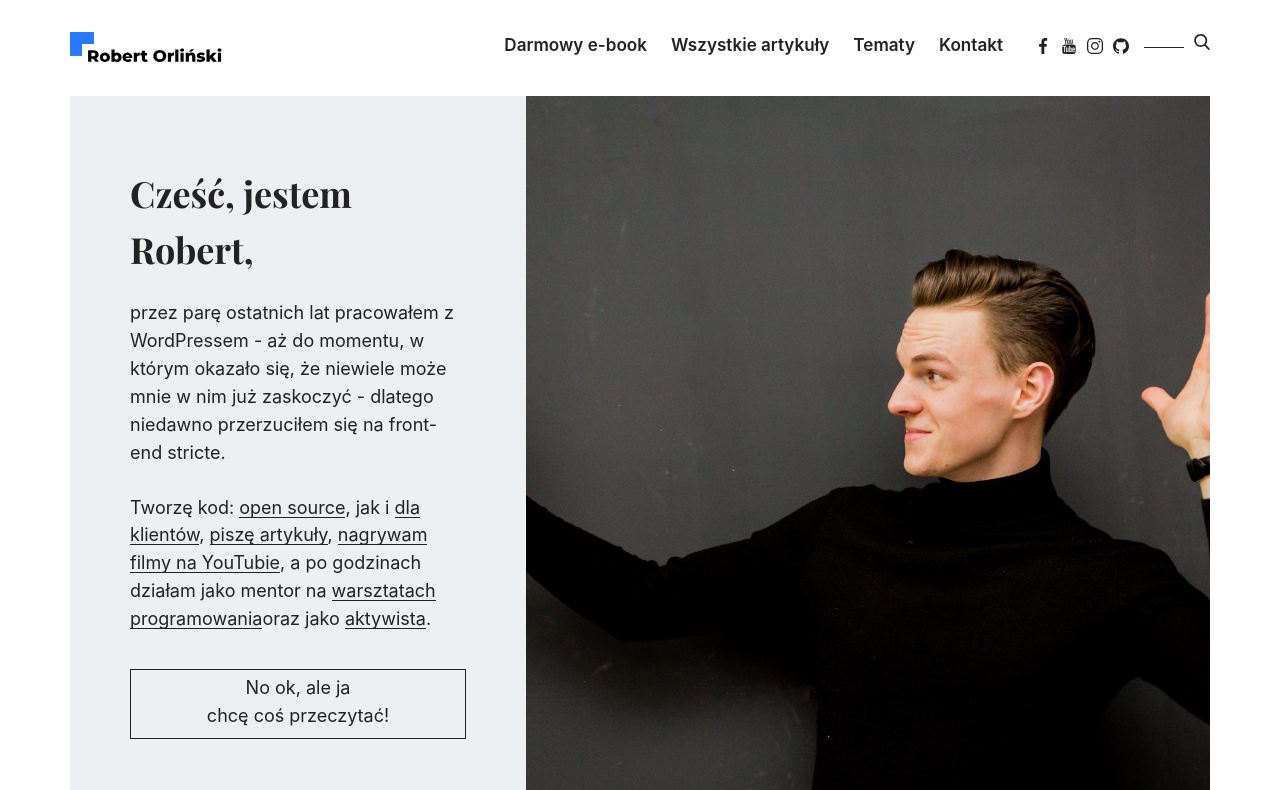
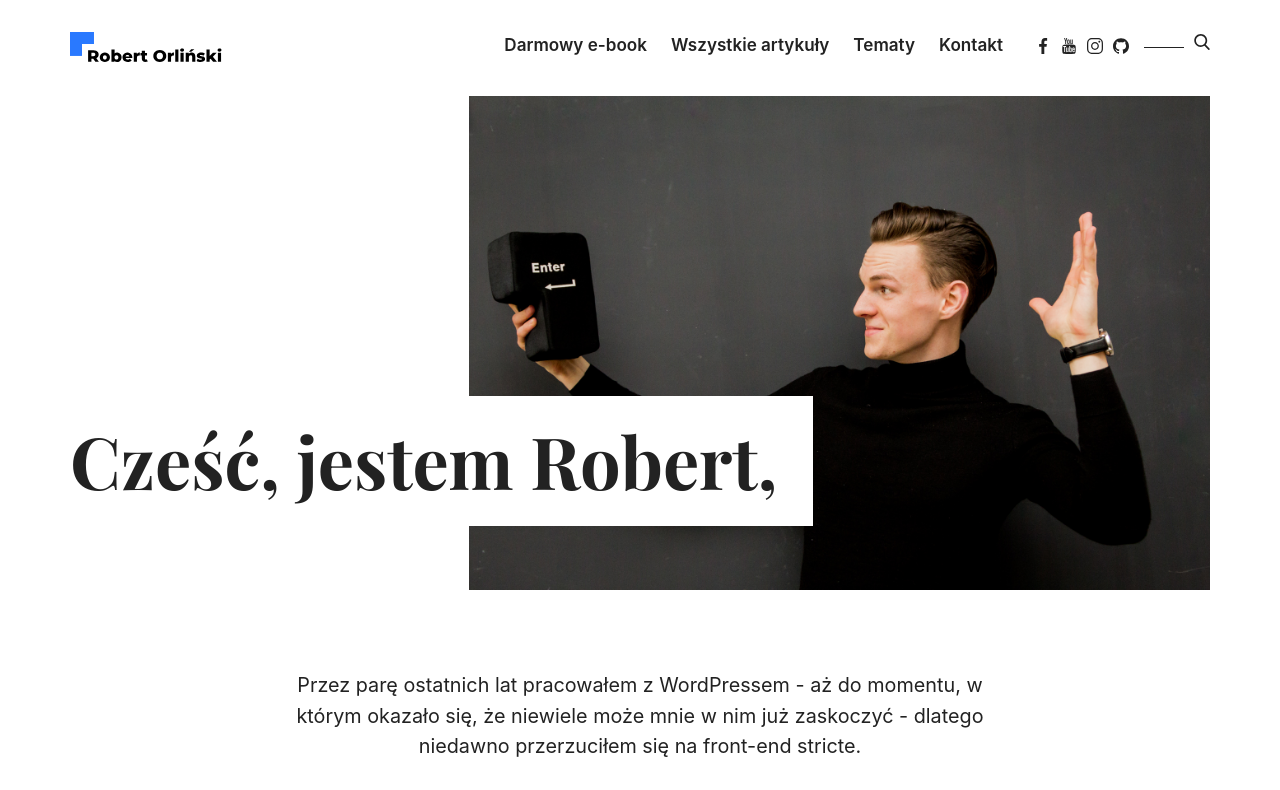
Before and after one commit to robert-orlinski/robertorlinski.pl, a Next.js app: page / in a window 1280 px wide. Shown: the top 790 px of the page. Built offline with nearby package versions, Linux system fonts and the light colour scheme; a web font is replaced by a local one.

Commit message:
add banner version 2 (only for desktop)

```diff
--- a/components/Button/index.tsx
+++ b/components/Button/index.tsx
@@ -6,7 +6,7 @@ import { LinkContainer } from '../Foundations/Clickable/LinkContainer';
 import { LinkType } from '../../types/global';
 import { pseudoElement } from '../../helpers/styles/mixins';
 
-const Inner = styled.a`
+export const ButtonInner = styled.a`
   --transition-duration: var(--short-animation-duration);
   --transition-timing-function: cubic-bezier(0.35, 0.9, 0.5, 1);
 
@@ -48,6 +48,6 @@ const Inner = styled.a`
 
 export const Button: FC<LinkType> = ({ children, href }) => (
   <LinkContainer href={href}>
-    <Inner>{children}</Inner>
+    <ButtonInner>{children}</ButtonInner>
   </LinkContainer>
 );
--- a/components/Headers/Main/index.tsx
+++ /dev/null
@@ -1,86 +0,0 @@
-import styled from 'styled-components';
-import Image from 'next/image';
-
-import { WideWrapper } from '../../Foundations/Wrapper';
-import { Title } from '../../Text/MainTitle';
-import { P } from '../../Text/Paragraph';
-import { Link } from '../../Text/Link';
-import { Button } from '../../Button';
-import { Nav } from '../../Nav';
-
-import { from, to } from '../../../helpers/styles/devices';
-import { mySummary } from '../../../helpers/routes/mySummary';
-
-import bannerImage from './banner.jpg';
-
-const Banner = styled(WideWrapper)`
-  display: flex;
-
-  @media ${to.tabletL} {
-    flex-direction: column-reverse;
-  }
-`;
-
-const Content = styled.article`
-  flex-shrink: 0;
-  padding: 70px 60px;
-  background-color: var(--blue-gray);
-
-  @media ${from.tabletL} {
-    width: 40%;
-  }
-
-  @media ${to.tabletL} {
-    padding: 50px;
-  }
-
-  @media ${to.phoneL} {
-    padding: 30px;
-  }
-`;
-
-const ButtonContainer = styled.footer`
-  margin-top: 0.5rem;
-`;
-
-const StyledImage = styled(Image)`
-  object-fit: cover;
-`;
-
-export const Header = () => (
-  <header>
-    <Nav />
-    <Banner>
-      <Content>
-        <Title>Cześć, jestem Robert,</Title>
-        <P>
-          przez parę ostatnich lat pracowałem z WordPressem - aż do momentu, w którym okazało się,
-          że niewiele może mnie w nim już zaskoczyć - dlatego niedawno przerzuciłem się na front-end
-          stricte.
-        </P>
-        <P>
-          {mySummary.map(({ type, text, href }) =>
-            type === 'text' ? (
-              text
-            ) : type === 'internal-link' ? (
-              <Link href={href} withLineVisible>
-                {text}
-              </Link>
-            ) : (
-              <Link href={href} external withLineVisible>
-                {text}
-              </Link>
-            ),
-          )}
-        </P>
-        <ButtonContainer>
-          <Button href="/tematy">No ok, ale ja chcę coś przeczytać!</Button>
-        </ButtonContainer>
-      </Content>
-      <StyledImage
-        src={bannerImage}
-        alt={`Robert zamierzający uderzyć ogromny, pluszowy przycisk "enter", który jednocześnie można podłączyć na USB i tym samym zatwierdzać rzeczy z potężnym impetem.`}
-      />
-    </Banner>
-  </header>
-);
--- /dev/null
+++ b/components/Intro/index.tsx
@@ -0,0 +1,51 @@
+import styled from 'styled-components';
+
+import { NarrowWrapper } from '../Foundations/Wrapper';
+import { P } from '../Text/Paragraph';
+import { Link } from '../Text/Link';
+import { ButtonInner, Button } from '../Button';
+
+import { mySummary } from '../../helpers/routes/mySummary';
+
+const Content = styled(NarrowWrapper)`
+  padding: 4rem 0;
+  text-align: center;
+  font-size: 1.1rem;
+`;
+
+const ButtonContainer = styled.footer`
+  margin-top: 0.8rem;
+
+  & > ${ButtonInner} {
+    margin: 0 0.4rem;
+  }
+`;
+
+export const Intro = () => (
+  <Content>
+    <P>
+      Przez parę ostatnich lat pracowałem z WordPressem - aż do momentu, w którym okazało się, że
+      niewiele może mnie w nim już zaskoczyć - dlatego niedawno przerzuciłem się na front-end
+      stricte.
+    </P>
+    <P>
+      {mySummary.map(({ type, text, href }) =>
+        type === 'text' ? (
+          text
+        ) : type === 'internal-link' ? (
+          <Link href={href} withLineVisible>
+            {text}
+          </Link>
+        ) : (
+          <Link href={href} external withLineVisible>
+            {text}
+          </Link>
+        ),
+      )}
+    </P>
+    <ButtonContainer>
+      <Button href="/moje-projekty">Moje projekty</Button>
+      <Button href="/tematy">Tematy artykułów</Button>
+    </ButtonContainer>
+  </Content>
+);
--- a/components/Layout/Global.tsx
+++ b/components/Layout/Global.tsx
@@ -17,7 +17,8 @@ export const Global = createGlobalStyle`
   h3,
   h4,
   h5,
-  h6 {
+  h6,
+  figure {
     margin: 0;
     padding: 0;
   }
--- /dev/null
+++ b/components/MainBanner/index.tsx
@@ -0,0 +1,57 @@
+import styled from 'styled-components';
+import Image from 'next/image';
+
+import { WideWrapper } from '../Foundations/Wrapper';
+import { Nav } from '../Nav';
+
+import { to } from '../../helpers/styles/devices';
+
+import bannerImage from './banner.jpg';
+
+const Banner = styled(WideWrapper)`
+  display: flex;
+  justify-content: flex-end;
+
+  position: relative;
+
+  @media ${to.tabletL} {
+    flex-direction: column-reverse;
+  }
+`;
+
+const Title = styled.h1`
+  position: absolute;
+  z-index: 9;
+  left: 0;
+  bottom: 4rem;
+
+  padding: 0.5rem 2rem 0.5rem 0;
+
+  white-space: pre;
+  font-size: 4rem;
+
+  background-color: #fff;
+`;
+
+const ImageContainer = styled.figure`
+  width: 65%;
+`;
+
+const StyledImage = styled(Image)`
+  object-fit: cover;
+`;
+
+export const MainBanner = () => (
+  <header>
+    <Nav />
+    <Banner>
+      <Title>Cześć, jestem Robert,</Title>
+      <ImageContainer>
+        <StyledImage
+          src={bannerImage}
+          alt={`Robert zamierzający uderzyć ogromny, pluszowy przycisk "enter", który jednocześnie można podłączyć na USB i tym samym zatwierdzać rzeczy z potężnym impetem.`}
+        />
+      </ImageContainer>
+    </Banner>
+  </header>
+);
--- a/components/Text/MainTitle.tsx
+++ /dev/null
@@ -1,13 +0,0 @@
-import styled from 'styled-components';
-
-import { to } from '../../helpers/styles/devices';
-
-export const Title = styled.h1`
-  font-size: 2rem;
-  margin-bottom: 1.2rem;
-
-  @media ${to.phoneL} {
-    font-size: 1.5rem;
-    margin-bottom: 0.8rem;
-  }
-`;
--- a/helpers/routes/mySummary.ts
+++ b/helpers/routes/mySummary.ts
@@ -51,7 +51,7 @@ export const mySummary = [
   },
   {
     type: 'text',
-    text: 'oraz jako ',
+    text: ' oraz jako ',
     href: '',
   },
   {
--- a/pages/index.tsx
+++ b/pages/index.tsx
@@ -1,6 +1,7 @@
 import Head from 'next/head';
+import { Intro } from '../components/Intro';
 
-import { Header } from '../components/Headers/Main';
+import { MainBanner } from '../components/MainBanner';
 
 const Home = () => (
   <>
@@ -12,7 +13,10 @@ const Home = () => (
       />
       <link rel="icon" href="/favicon.ico" />
     </Head>
-    <Header></Header>
+    <MainBanner />
+    <main>
+      <Intro />
+    </main>
   </>
 );
 
```
Also changed, not shown: components/MainBanner/banner.jpg (renamed from components/Headers/Main/banner.jpg).
